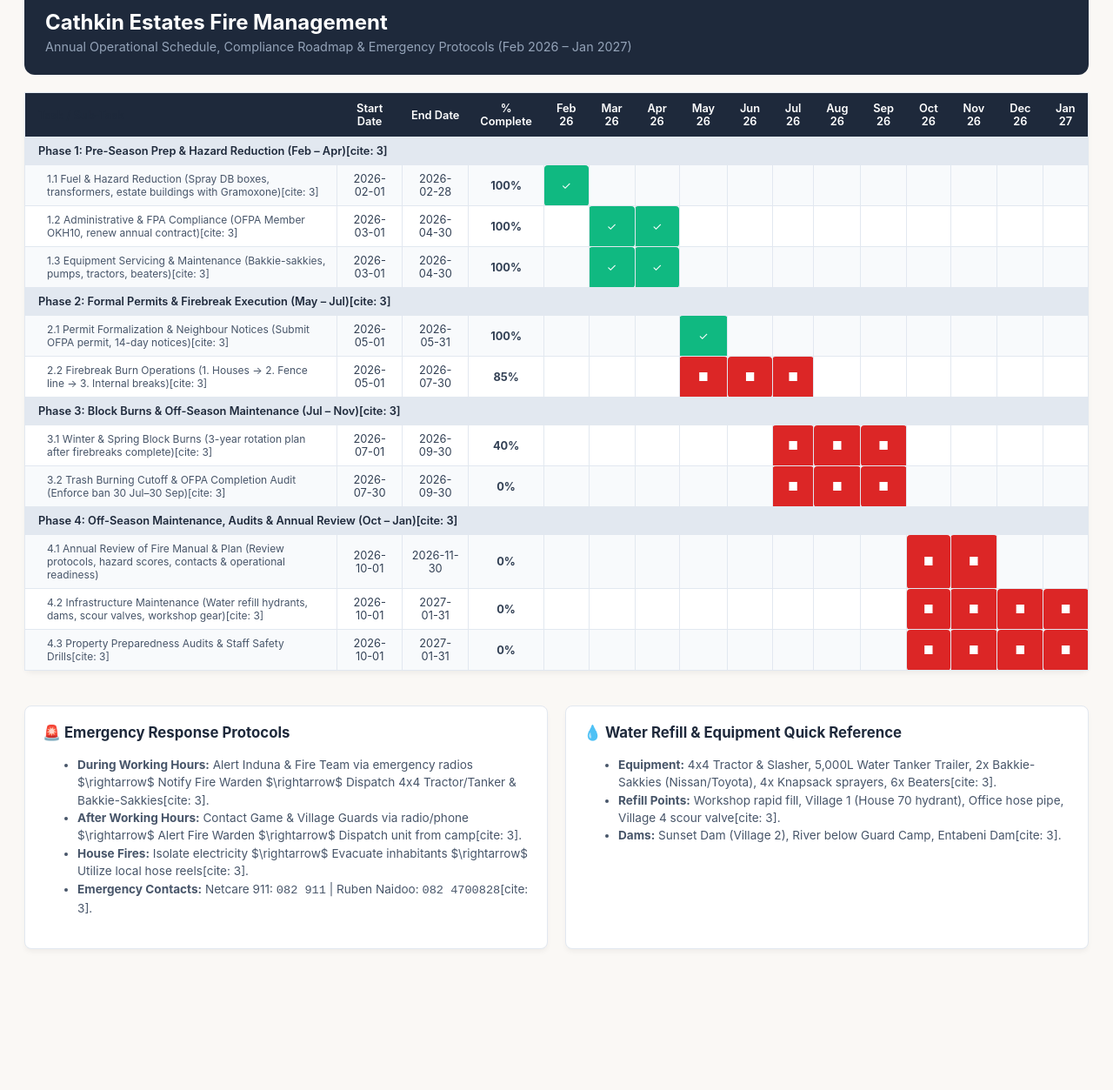
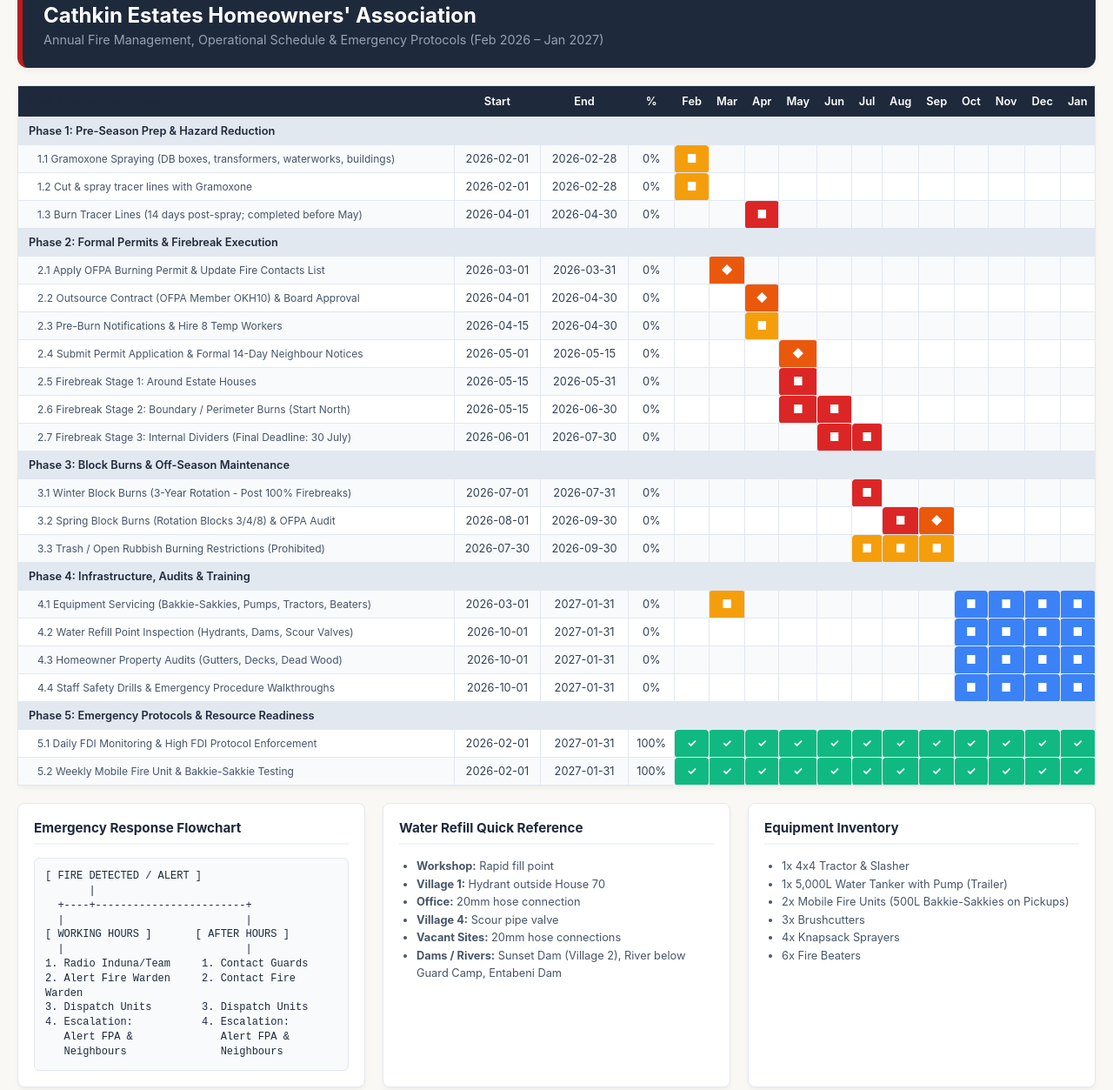
Before and after one commit to cathkinoperations-blip/operations_management, a plain HTML site: page fire_management/roadmaps/roadmap_2026-10-21.html in a window 1280 px wide. Shown: the part 41-1294 px from the top of the page at 87% size. Before the commit the page ends 1160 px from the top, so only its background shows below. Drawn offline with Linux system fonts and the light colour scheme.

Commit message:
Revise fire management roadmap for 2026
Updated the fire management roadmap HTML file with new styles, task names, and emergency protocols.

```diff
--- a/fire_management/roadmaps/roadmap_2026-10-21.html
+++ b/fire_management/roadmaps/roadmap_2026-10-21.html
@@ -1,19 +1,36 @@
 <!DOCTYPE html>
-<html>
+<html lang="en">
 <head>
+<meta charset="UTF-8">
+<meta name="viewport" content="width=device-width, initial-scale=1.0">
+<title>Cathkin Estates - Annual Fire Management Roadmap</title>
 <style>
     :root {
         --primary-color: #1e293b;
-        --accent-color: #dc2626; /* Fire Red */
+        --accent-color: #b91c1c;
         --border-color: #e2e8f0;
         --card-bg: #ffffff;
+        --bg-color: #faf8f5;
     }
     body {
         font-family: -apple-system, BlinkMacSystemFont, "Segoe UI", Roboto, Helvetica, Arial, sans-serif;
         color: #334155;
-        background-color: #faf8f5;
+        background-color: var(--bg-color);
         padding: 20px;
+        margin: 0;
     }
+    .header-card {
+        background-color: var(--primary-color);
+        color: #ffffff;
+        padding: 24px;
+        border-radius: 12px;
+        margin-bottom: 20px;
+        border-left: 6px solid var(--accent-color);
+        box-shadow: 0 4px 6px -1px rgba(0, 0, 0, 0.05);
+    }
+    .header-card h1 { margin: 0; font-size: 1.5rem; }
+    .header-card p { margin: 5px 0 0; color: #94a3b8; font-size: 0.9rem; }
+
     .gantt-spreadsheet {
         width: 100%;
         border-collapse: collapse;
@@ -22,17 +39,18 @@
         border-radius: 8px;
         box-shadow: 0 4px 6px -1px rgba(0, 0, 0, 0.05);
         font-size: 0.8rem;
+        margin-bottom: 20px;
     }
     .gantt-spreadsheet th {
         background-color: var(--primary-color);
         color: white;
-        padding: 10px;
+        padding: 10px 6px;
         text-align: center;
         font-weight: 600;
         border: none;
     }
     .gantt-spreadsheet td {
-        padding: 8px 10px;
+        padding: 8px 6px;
         border: 1px solid var(--border-color);
         text-align: center;
         vertical-align: middle;
@@ -42,234 +60,261 @@
         text-align: left;
         font-weight: 600;
         color: var(--primary-color);
-        padding-left: 15px;
+        padding-left: 12px;
     }
     .gantt-spreadsheet .sub-task-name {
         text-align: left;
         color: #475569;
-        padding-left: 25px;
+        padding-left: 22px;
         font-size: 0.75rem;
     }
-    .shaded { background-color: var(--accent-color) !important; color: white; border-radius: 4px; }
+    .shaded { background-color: #dc2626 !important; color: white; border-radius: 4px; font-weight: bold; }
+    .prep-shade { background-color: #f59e0b !important; color: white; border-radius: 4px; font-weight: bold; }
     .milestone { background-color: #ea580c !important; color: white; border-radius: 4px; font-weight: bold; }
-    .completed { background-color: #10b981 !important; color: white; border-radius: 4px; }
-    .in-progress { background-color: #3b82f6 !important; color: white; border-radius: 4px; }
+    .completed { background-color: #10b981 !important; color: white; border-radius: 4px; font-weight: bold; }
+    .in-progress { background-color: #3b82f6 !important; color: white; border-radius: 4px; font-weight: bold; }
 
-    .header-card {
-        background-color: var(--primary-color);
-        color: #ffffff;
-        padding: 24px;
-        border-radius: 12px;
-        margin-bottom: 20px;
+    .grid-container {
+        display: grid;
+        grid-template-columns: repeat(auto-fit, minmax(300px, 1fr));
+        gap: 20px;
+        margin-top: 20px;
     }
-    .header-card h1 { margin: 0; font-size: 1.5rem; }
-    .header-card p { margin: 5px 0 0; color: #94a3b8; font-size: 0.9rem; }
-
-    .info-section {
+    .info-card {
         background-color: #ffffff;
         border: 1px solid var(--border-color);
         border-radius: 8px;
-        padding: 20px;
-        margin-top: 20px;
+        padding: 18px;
         box-shadow: 0 4px 6px -1px rgba(0, 0, 0, 0.05);
     }
-    .info-section h3 { margin-top: 0; color: var(--primary-color); font-size: 1.05rem; }
-    .info-section p, .info-section li { color: #475569; font-size: 0.85rem; line-height: 1.5; }
-
-    .grid-container {
-        display: grid;
-        grid-template-columns: 1fr 1fr;
-        gap: 20px;
-        margin-top: 20px;
+    .info-card h3 {
+        margin-top: 0;
+        color: var(--primary-color);
+        font-size: 0.95rem;
+        border-bottom: 2px solid #f1f5f9;
+        padding-bottom: 8px;
     }
-    @media (max-width: 900px) {
-        .grid-container { grid-template-columns: 1fr; }
+    .info-card ul, .info-card ol {
+        margin: 0;
+        padding-left: 20px;
+        color: #475569;
+        font-size: 0.8rem;
+        line-height: 1.6;
     }
-    pre {
-        background: #1e293b;
-        color: #f8fafc;
+    .flow-box {
+        background-color: #f8fafc;
+        border: 1px solid var(--border-color);
+        border-radius: 6px;
         padding: 12px;
-        border-radius: 6px;
+        font-family: monospace;
         font-size: 0.75rem;
-        overflow-x: auto;
+        color: #1e293b;
+        white-space: pre-wrap;
+        line-height: 1.4;
     }
+    .badge {
+        display: inline-block;
+        padding: 2px 6px;
+        border-radius: 4px;
+        font-size: 0.7rem;
+        font-weight: bold;
+        color: white;
+    }
+    .badge-red { background-color: #dc2626; }
 </style>
 </head>
 <body>
+
     <div class="header-card">
-        <h1>Cathkin Estates Fire Management</h1>
-        <p>Annual Operational Schedule, Compliance Roadmap & Emergency Protocols (Feb 2026 – Jan 2027)</p>
+        <h1>Cathkin Estates Homeowners' Association</h1>
+        <p>Annual Fire Management, Operational Schedule & Emergency Protocols (Feb 2026 – Jan 2027)</p>
     </div>
 
     <table class="dataframe gantt-spreadsheet">
         <thead>
             <tr>
-                <th class="task-name">Task / Sub-Task</th>
-                <th>Start Date</th>
-                <th>End Date</th>
-                <th>% Complete</th>
-                <th>Feb 26</th>
-                <th>Mar 26</th>
-                <th>Apr 26</th>
-                <th>May 26</th>
-                <th>Jun 26</th>
-                <th>Jul 26</th>
-                <th>Aug 26</th>
-                <th>Sep 26</th>
-                <th>Oct 26</th>
-                <th>Nov 26</th>
-                <th>Dec 26</th>
-                <th>Jan 27</th>
+                <th class="task-name">Task / Operational Phase</th>
+                <th>Start</th>
+                <th>End</th>
+                <th>%</th>
+                <th>Feb</th><th>Mar</th><th>Apr</th><th>May</th><th>Jun</th><th>Jul</th><th>Aug</th><th>Sep</th><th>Oct</th><th>Nov</th><th>Dec</th><th>Jan</th>
             </tr>
         </thead>
         <tbody>
             <!-- Phase 1 -->
             <tr style="background-color: #e2e8f0; font-weight: bold;">
-                <td class="task-name" colspan="4">Phase 1: Pre-Season Prep & Hazard Reduction (Feb – Apr)[cite: 3]</td>
-                <td colspan="12"></td>
+                <td class="task-name" colspan="16">Phase 1: Pre-Season Prep & Hazard Reduction</td>
             </tr>
             <tr>
-                <td class="sub-task-name">1.1 Fuel & Hazard Reduction (Spray DB boxes, transformers, estate buildings with Gramoxone)[cite: 3]</td>
-                <td>2026-02-01</td>
-                <td>2026-02-28</td>
-                <td><strong>100%</strong></td>
-                <td class="completed">✓</td>
-                <td></td><td></td><td></td><td></td><td></td><td></td><td></td><td></td><td></td><td></td><td></td>
+                <td class="sub-task-name">1.1 Gramoxone Spraying (DB boxes, transformers, waterworks, buildings)</td>
+                <td>2026-02-01</td><td>2026-02-28</td><td>0%</td>
+                <td class="prep-shade">■</td><td></td><td></td><td></td><td></td><td></td><td></td><td></td><td></td><td></td><td></td><td></td>
             </tr>
             <tr>
-                <td class="sub-task-name">1.2 Administrative & FPA Compliance (OFPA Member OKH10, renew annual contract)[cite: 3]</td>
-                <td>2026-03-01</td>
-                <td>2026-04-30</td>
-                <td><strong>100%</strong></td>
-                <td></td>
-                <td class="completed">✓</td>
-                <td class="completed">✓</td>
-                <td></td><td></td><td></td><td></td><td></td><td></td><td></td><td></td><td></td>
+                <td class="sub-task-name">1.2 Cut & spray tracer lines with Gramoxone</td>
+                <td>2026-02-01</td><td>2026-02-28</td><td>0%</td>
+                <td class="prep-shade">■</td><td></td><td></td><td></td><td></td><td></td><td></td><td></td><td></td><td></td><td></td><td></td>
             </tr>
             <tr>
-                <td class="sub-task-name">1.3 Equipment Servicing & Maintenance (Bakkie-sakkies, pumps, tractors, beaters)[cite: 3]</td>
-                <td>2026-03-01</td>
-                <td>2026-04-30</td>
-                <td><strong>100%</strong></td>
-                <td></td>
-                <td class="completed">✓</td>
-                <td class="completed">✓</td>
-                <td></td><td></td><td></td><td></td><td></td><td></td><td></td><td></td><td></td>
+                <td class="sub-task-name">1.3 Burn Tracer Lines (14 days post-spray; completed before May)</td>
+                <td>2026-04-01</td><td>2026-04-30</td><td>0%</td>
+                <td></td><td></td><td class="shaded">■</td><td></td><td></td><td></td><td></td><td></td><td></td><td></td><td></td><td></td>
             </tr>
 
             <!-- Phase 2 -->
             <tr style="background-color: #e2e8f0; font-weight: bold;">
-                <td class="task-name" colspan="4">Phase 2: Formal Permits & Firebreak Execution (May – Jul)[cite: 3]</td>
-                <td colspan="12"></td>
+                <td class="task-name" colspan="16">Phase 2: Formal Permits & Firebreak Execution</td>
             </tr>
             <tr>
-                <td class="sub-task-name">2.1 Permit Formalization & Neighbour Notices (Submit OFPA permit, 14-day notices)[cite: 3]</td>
-                <td>2026-05-01</td>
-                <td>2026-05-31</td>
-                <td><strong>100%</strong></td>
-                <td></td><td></td><td></td>
-                <td class="completed">✓</td>
-                <td></td><td></td><td></td><td></td><td></td><td></td><td></td><td></td>
+                <td class="sub-task-name">2.1 Apply OFPA Burning Permit & Update Fire Contacts List</td>
+                <td>2026-03-01</td><td>2026-03-31</td><td>0%</td>
+                <td></td><td class="milestone">◆</td><td></td><td></td><td></td><td></td><td></td><td></td><td></td><td></td><td></td><td></td>
             </tr>
             <tr>
-                <td class="sub-task-name">2.2 Firebreak Burn Operations (1. Houses -> 2. Fence line -> 3. Internal breaks)[cite: 3]</td>
-                <td>2026-05-01</td>
-                <td>2026-07-30</td>
-                <td><strong>85%</strong></td>
-                <td></td><td></td><td></td>
-                <td class="shaded">■</td>
-                <td class="shaded">■</td>
-                <td class="shaded">■</td>
-                <td></td><td></td><td></td><td></td><td></td><td></td>
+                <td class="sub-task-name">2.2 Outsource Contract (OFPA Member OKH10) & Board Approval</td>
+                <td>2026-04-01</td><td>2026-04-30</td><td>0%</td>
+                <td></td><td></td><td class="milestone">◆</td><td></td><td></td><td></td><td></td><td></td><td></td><td></td><td></td><td></td>
+            </tr>
+            <tr>
+                <td class="sub-task-name">2.3 Pre-Burn Notifications & Hire 8 Temp Workers</td>
+                <td>2026-04-15</td><td>2026-04-30</td><td>0%</td>
+                <td></td><td></td><td class="prep-shade">■</td><td></td><td></td><td></td><td></td><td></td><td></td><td></td><td></td><td></td>
+            </tr>
+            <tr>
+                <td class="sub-task-name">2.4 Submit Permit Application & Formal 14-Day Neighbour Notices</td>
+                <td>2026-05-01</td><td>2026-05-15</td><td>0%</td>
+                <td></td><td></td><td></td><td class="milestone">◆</td><td></td><td></td><td></td><td></td><td></td><td></td><td></td><td></td>
+            </tr>
+            <tr>
+                <td class="sub-task-name">2.5 Firebreak Stage 1: Around Estate Houses</td>
+                <td>2026-05-15</td><td>2026-05-31</td><td>0%</td>
+                <td></td><td></td><td></td><td class="shaded">■</td><td></td><td></td><td></td><td></td><td></td><td></td><td></td><td></td>
+            </tr>
+            <tr>
+                <td class="sub-task-name">2.6 Firebreak Stage 2: Boundary / Perimeter Burns (Start North)</td>
+                <td>2026-05-15</td><td>2026-06-30</td><td>0%</td>
+                <td></td><td></td><td></td><td class="shaded">■</td><td class="shaded">■</td><td></td><td></td><td></td><td></td><td></td><td></td><td></td>
+            </tr>
+            <tr>
+                <td class="sub-task-name">2.7 Firebreak Stage 3: Internal Dividers (Final Deadline: 30 July)</td>
+                <td>2026-06-01</td><td>2026-07-30</td><td>0%</td>
+                <td></td><td></td><td></td><td></td><td class="shaded">■</td><td class="shaded">■</td><td></td><td></td><td></td><td></td><td></td><td></td>
             </tr>
 
             <!-- Phase 3 -->
             <tr style="background-color: #e2e8f0; font-weight: bold;">
-                <td class="task-name" colspan="4">Phase 3: Block Burns & Off-Season Maintenance (Jul – Nov)[cite: 3]</td>
-                <td colspan="12"></td>
+                <td class="task-name" colspan="16">Phase 3: Block Burns & Off-Season Maintenance</td>
             </tr>
             <tr>
-                <td class="sub-task-name">3.1 Winter & Spring Block Burns (3-year rotation plan after firebreaks complete)[cite: 3]</td>
-                <td>2026-07-01</td>
-                <td>2026-09-30</td>
-                <td><strong>40%</strong></td>
-                <td></td><td></td><td></td><td></td><td></td>
-                <td class="shaded">■</td>
-                <td class="shaded">■</td>
-                <td class="shaded">■</td>
-                <td></td><td></td><td></td><td></td>
+                <td class="sub-task-name">3.1 Winter Block Burns (3-Year Rotation - Post 100% Firebreaks)</td>
+                <td>2026-07-01</td><td>2026-07-31</td><td>0%</td>
+                <td></td><td></td><td></td><td></td><td></td><td class="shaded">■</td><td></td><td></td><td></td><td></td><td></td><td></td>
             </tr>
             <tr>
-                <td class="sub-task-name">3.2 Trash Burning Cutoff & OFPA Completion Audit (Enforce ban 30 Jul–30 Sep)[cite: 3]</td>
-                <td>2026-07-30</td>
-                <td>2026-09-30</td>
-                <td><strong>0%</strong></td>
-                <td></td><td></td><td></td><td></td><td></td>
-                <td class="shaded">■</td>
-                <td class="shaded">■</td>
-                <td class="shaded">■</td>
-                <td></td><td></td><td></td><td></td>
+                <td class="sub-task-name">3.2 Spring Block Burns (Rotation Blocks 3/4/8) & OFPA Audit</td>
+                <td>2026-08-01</td><td>2026-09-30</td><td>0%</td>
+                <td></td><td></td><td></td><td></td><td></td><td></td><td class="shaded">■</td><td class="milestone">◆</td><td></td><td></td><td></td><td></td>
+            </tr>
+            <tr>
+                <td class="sub-task-name">3.3 Trash / Open Rubbish Burning Restrictions (Prohibited)</td>
+                <td>2026-07-30</td><td>2026-09-30</td><td>0%</td>
+                <td></td><td></td><td></td><td></td><td></td><td class="prep-shade">■</td><td class="prep-shade">■</td><td class="prep-shade">■</td><td></td><td></td><td></td><td></td>
             </tr>
 
             <!-- Phase 4 -->
             <tr style="background-color: #e2e8f0; font-weight: bold;">
-                <td class="task-name" colspan="4">Phase 4: Off-Season Maintenance, Audits & Annual Review (Oct – Jan)[cite: 3]</td>
-                <td colspan="12"></td>
+                <td class="task-name" colspan="16">Phase 4: Infrastructure, Audits & Training</td>
             </tr>
             <tr>
-                <td class="sub-task-name">4.1 Annual Review of Fire Manual & Plan (Review protocols, hazard scores, contacts & operational readiness)</td>
-                <td>2026-10-01</td>
-                <td>2026-11-30</td>
-                <td><strong>0%</strong></td>
-                <td></td><td></td><td></td><td></td><td></td><td></td><td></td><td></td>
-                <td class="shaded">■</td>
-                <td class="shaded">■</td>
-                <td></td><td></td>
+                <td class="sub-task-name">4.1 Equipment Servicing (Bakkie-Sakkies, Pumps, Tractors, Beaters)</td>
+                <td>2026-03-01</td><td>2027-01-31</td><td>0%</td>
+                <td></td><td class="prep-shade">■</td><td></td><td></td><td></td><td></td><td></td><td></td><td class="in-progress">■</td><td class="in-progress">■</td><td class="in-progress">■</td><td class="in-progress">■</td>
             </tr>
             <tr>
-                <td class="sub-task-name">4.2 Infrastructure Maintenance (Water refill hydrants, dams, scour valves, workshop gear)[cite: 3]</td>
-                <td>2026-10-01</td>
-                <td>2027-01-31</td>
-                <td><strong>0%</strong></td>
-                <td></td><td></td><td></td><td></td><td></td><td></td><td></td><td></td>
-                <td class="shaded">■</td>
-                <td class="shaded">■</td>
-                <td class="shaded">■</td>
-                <td class="shaded">■</td>
+                <td class="sub-task-name">4.2 Water Refill Point Inspection (Hydrants, Dams, Scour Valves)</td>
+                <td>2026-10-01</td><td>2027-01-31</td><td>0%</td>
+                <td></td><td></td><td></td><td></td><td></td><td></td><td></td><td></td><td class="in-progress">■</td><td class="in-progress">■</td><td class="in-progress">■</td><td class="in-progress">■</td>
             </tr>
             <tr>
-                <td class="sub-task-name">4.3 Property Preparedness Audits & Staff Safety Drills[cite: 3]</td>
-                <td>2026-10-01</td>
-                <td>2027-01-31</td>
-                <td><strong>0%</strong></td>
-                <td></td><td></td><td></td><td></td><td></td><td></td><td></td><td></td>
-                <td class="shaded">■</td>
-                <td class="shaded">■</td>
-                <td class="shaded">■</td>
-                <td class="shaded">■</td>
+                <td class="sub-task-name">4.3 Homeowner Property Audits (Gutters, Decks, Dead Wood)</td>
+                <td>2026-10-01</td><td>2027-01-31</td><td>0%</td>
+                <td></td><td></td><td></td><td></td><td></td><td></td><td></td><td></td><td class="in-progress">■</td><td class="in-progress">■</td><td class="in-progress">■</td><td class="in-progress">■</td>
+            </tr>
+            <tr>
+                <td class="sub-task-name">4.4 Staff Safety Drills & Emergency Procedure Walkthroughs</td>
+                <td>2026-10-01</td><td>2027-01-31</td><td>0%</td>
+                <td></td><td></td><td></td><td></td><td></td><td></td><td></td><td></td><td class="in-progress">■</td><td class="in-progress">■</td><td class="in-progress">■</td><td class="in-progress">■</td>
+            </tr>
+
+            <!-- Phase 5 -->
+            <tr style="background-color: #e2e8f0; font-weight: bold;">
+                <td class="task-name" colspan="16">Phase 5: Emergency Protocols & Resource Readiness</td>
+            </tr>
+            <tr>
+                <td class="sub-task-name">5.1 Daily FDI Monitoring & High FDI Protocol Enforcement</td>
+                <td>2026-02-01</td><td>2027-01-31</td><td>100%</td>
+                <td class="completed">✓</td><td class="completed">✓</td><td class="completed">✓</td><td class="completed">✓</td><td class="completed">✓</td><td class="completed">✓</td><td class="completed">✓</td><td class="completed">✓</td><td class="completed">✓</td><td class="completed">✓</td><td class="completed">✓</td><td class="completed">✓</td>
+            </tr>
+            <tr>
+                <td class="sub-task-name">5.2 Weekly Mobile Fire Unit & Bakkie-Sakkie Testing</td>
+                <td>2026-02-01</td><td>2027-01-31</td><td>100%</td>
+                <td class="completed">✓</td><td class="completed">✓</td><td class="completed">✓</td><td class="completed">✓</td><td class="completed">✓</td><td class="completed">✓</td><td class="completed">✓</td><td class="completed">✓</td><td class="completed">✓</td><td class="completed">✓</td><td class="completed">✓</td><td class="completed">✓</td>
             </tr>
         </tbody>
     </table>
 
     <div class="grid-container">
-        <div class="info-section">
-            <h3>🚨 Emergency Response Protocols</h3>
+        <div class="info-card">
+            <h3>Emergency Response Flowchart</h3>
+            <div class="flow-box">[ FIRE DETECTED / ALERT ]
+       |
+  +----+------------------------+
+  |                             |
+[ WORKING HOURS ]       [ AFTER HOURS ]
+  |                             |
+1. Radio Induna/Team     1. Contact Guards
+2. Alert Fire Warden     2. Contact Fire Warden
+3. Dispatch Units        3. Dispatch Units
+4. Escalation:           4. Escalation:
+   Alert FPA &              Alert FPA &
+   Neighbours               Neighbours</div>
+        </div>
+
+        <div class="info-card">
+            <h3>Water Refill Quick Reference</h3>
             <ul>
-                <li><strong>During Working Hours:</strong> Alert Induna & Fire Team via emergency radios $\rightarrow$ Notify Fire Warden $\rightarrow$ Dispatch 4x4 Tractor/Tanker & Bakkie-Sakkies[cite: 3].</li>
-                <li><strong>After Working Hours:</strong> Contact Game & Village Guards via radio/phone $\rightarrow$ Alert Fire Warden $\rightarrow$ Dispatch unit from camp[cite: 3].</li>
-                <li><strong>House Fires:</strong> Isolate electricity $\rightarrow$ Evacuate inhabitants $\rightarrow$ Utilize local hose reels[cite: 3].</li>
-                <li><strong>Emergency Contacts:</strong> Netcare 911: <code>082 911</code> | Ruben Naidoo: <code>082 4700828</code>[cite: 3].</li>
+                <li><strong>Workshop:</strong> Rapid fill point</li>
+                <li><strong>Village 1:</strong> Hydrant outside House 70</li>
+                <li><strong>Office:</strong> 20mm hose connection</li>
+                <li><strong>Village 4:</strong> Scour pipe valve</li>
+                <li><strong>Vacant Sites:</strong> 20mm hose connections</li>
+                <li><strong>Dams / Rivers:</strong> Sunset Dam (Village 2), River below Guard Camp, Entabeni Dam</li>
             </ul>
         </div>
 
-        <div class="info-section">
-            <h3>💧 Water Refill & Equipment Quick Reference</h3>
+        <div class="info-card">
+            <h3>Equipment Inventory</h3>
             <ul>
-                <li><strong>Equipment:</strong> 4x4 Tractor & Slasher, 5,000L Water Tanker Trailer, 2x Bakkie-Sakkies (Nissan/Toyota), 4x Knapsack sprayers, 6x Beaters[cite: 3].</li>
-                <li><strong>Refill Points:</strong> Workshop rapid fill, Village 1 (House 70 hydrant), Office hose pipe, Village 4 scour valve[cite: 3].</li>
-                <li><strong>Dams:</strong> Sunset Dam (Village 2), River below Guard Camp, Entabeni Dam[cite: 3].</li>
+                <li>1x 4x4 Tractor & Slasher</li>
+                <li>1x 5,000L Water Tanker with Pump (Trailer)</li>
+                <li>2x Mobile Fire Units (500L Bakkie-Sakkies on Pickups)</li>
+                <li>3x Brushcutters</li>
+                <li>4x Knapsack Sprayers</li>
+                <li>6x Fire Beaters</li>
+            </ul>
+        </div>
+
+        <div class="info-card">
+            <h3>Key Burn Rules & Restrictions</h3>
+            <ul>
+                <li><strong>FDI Rules:</strong> <span class="badge badge-red">STRICT</span> NO burning on Orange or Red FDI days.</li>
+                <li><strong>Timing:</strong> No burning after 13:00 on Fridays, weekends, or public holidays.</li>
+                <li><strong>Firebreaks:</strong> Window: 1 June – 31 July.</li>
+                <li><strong>Trash Cutoff:</strong> Prohibited 30 July – 30 September.</li>
+                <li><strong>Medical Emergency:</strong> Netcare 911 (082 911), Ambulance (036 3427000).</li>
             </ul>
         </div>
     </div>
+
 </body>
 </html>
```
